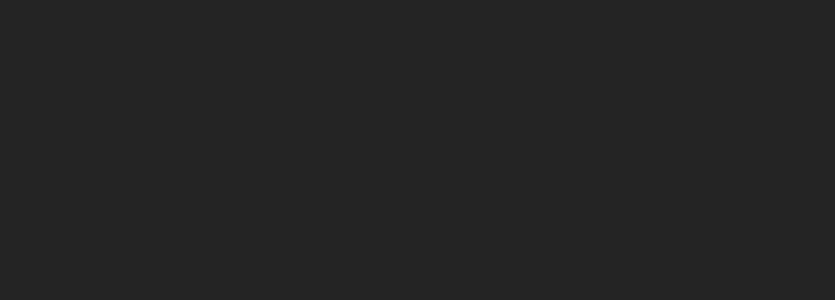
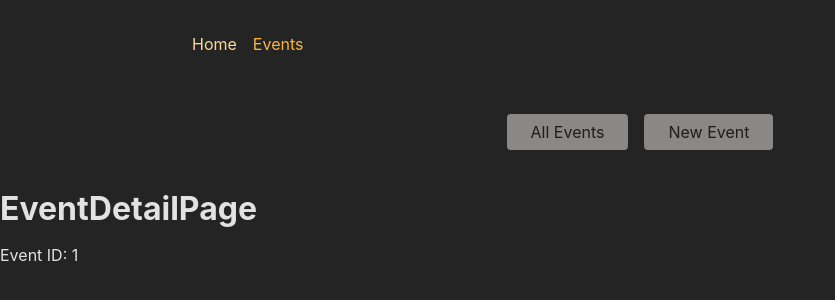
Before and after one commit to jtrillos/18-exercise-routing, a React (Create React App) app in the folder frontend/: page /events/1 in a window 1280 px wide. Shown: the top 300 px of the page, without its empty margins (0-835 px from the left). Built offline with nearby package versions, Linux system fonts and the light colour scheme.

Commit message:
adding route to the project

```diff
--- a/frontend/package.json
+++ b/frontend/package.json
@@ -8,6 +8,7 @@
     "@testing-library/user-event": "^13.5.0",
     "react": "^18.2.0",
     "react-dom": "^18.2.0",
+    "react-router-dom": "^6.11.2",
     "react-scripts": "5.0.1",
     "web-vitals": "^2.1.4"
   },
--- a/frontend/src/App.js
+++ b/frontend/src/App.js
@@ -20,8 +20,37 @@
 // 7. Output the ID of the selected event on the EventDetailPage
 // BONUS: Add another (nested) layout route that adds the <EventNavigation> component above all /events... page components
 
+import { createBrowserRouter, RouterProvider } from "react-router-dom";
+import HomePage from "./pages/Home";
+import EventsRootLayout from "./pages/EventsRoot";
+import EventsPage from "./pages/Events";
+import EventDetailPage from "./pages/EventDetail";
+import NewEventPage from "./pages/NewEvent";
+import EditEventPage from "./pages/EditEvent";
+import RootLayout from "./pages/Root";
+
+const router = createBrowserRouter([
+  {
+    path: "/",
+    element: <RootLayout />,
+    children: [
+      { index: true, element: <HomePage /> },
+      {
+        path: "events",
+        element: <EventsRootLayout />,
+        children: [
+          { index:true, element: <EventsPage /> },
+          { path: ":eventId", element: <EventDetailPage /> },
+          { path: "new", element: <NewEventPage /> },
+          { path: ":eventId/edit", element: <EditEventPage /> },
+        ],
+      },
+    ],
+  },
+]);
+
 function App() {
-  return <div></div>;
+  return <RouterProvider router={router} />;
 }
 
 export default App;
--- a/frontend/src/components/MainNavigation.js
+++ b/frontend/src/components/MainNavigation.js
@@ -1,4 +1,5 @@
-import classes from './MainNavigation.module.css';
+import { NavLink } from "react-router-dom";
+import classes from "./MainNavigation.module.css";
 
 function MainNavigation() {
   return (
@@ -6,10 +7,25 @@
       <nav>
         <ul className={classes.list}>
           <li>
-            <a>Home</a>
+            <NavLink
+              to="/"
+              className={({ isActive }) =>
+                isActive ? classes.active : undefined
+              }
+              end
+            >
+              Home
+            </NavLink>
           </li>
           <li>
-            <a>Events</a>
+            <NavLink
+              to="/events"
+              className={({ isActive }) =>
+                isActive ? classes.active : undefined
+              }
+            >
+              Events
+            </NavLink>
           </li>
         </ul>
       </nav>
--- /dev/null
+++ b/frontend/src/pages/EditEvent.js
@@ -0,0 +1,5 @@
+function EditEventPage() {
+    return <h1>EditEventPage</h1>;
+}
+
+export default EditEventPage;
--- /dev/null
+++ b/frontend/src/pages/EventDetail.js
@@ -0,0 +1,12 @@
+import { useParams } from "react-router-dom";
+
+function EventDetailPage() {
+    const params = useParams();
+
+    return <>
+        <h1>EventDetailPage</h1>
+        <p>Event ID: {params.eventId}</p>
+    </>;
+}
+
+export default EventDetailPage;
--- /dev/null
+++ b/frontend/src/pages/Events.js
@@ -0,0 +1,29 @@
+import { Link } from "react-router-dom";
+
+const DUMMY_EVENTS = [
+  {
+    id: "e1",
+    title: "Some event",
+  },
+  {
+    id: "e2",
+    title: "Another event",
+  },
+];
+
+function EventsPage() {
+  return (
+    <>
+      <h1>EventsPage</h1>
+      <ul>
+        {DUMMY_EVENTS.map((event) => (
+          <li key={event.id}>
+            <Link to={event.id}>{event.title}</Link>
+          </li>
+        ))}
+      </ul>
+    </>
+  );
+}
+
+export default EventsPage;
--- /dev/null
+++ b/frontend/src/pages/EventsRoot.js
@@ -0,0 +1,11 @@
+import { Outlet } from "react-router-dom";
+import EventsNavigation from "../components/EventsNavigation";
+
+function EventsRootLayout () {
+    return <>
+        <EventsNavigation />
+        <Outlet />
+    </>
+}
+
+export default EventsRootLayout;
--- /dev/null
+++ b/frontend/src/pages/Home.js
@@ -0,0 +1,5 @@
+function HomePage() {
+    return <h1>HomePage</h1>;
+}
+
+export default HomePage;
--- /dev/null
+++ b/frontend/src/pages/NewEvent.js
@@ -0,0 +1,5 @@
+function NewEventPage() {
+    return <h1>NewEventPage</h1>;
+}
+
+export default NewEventPage;
--- /dev/null
+++ b/frontend/src/pages/Root.js
@@ -0,0 +1,15 @@
+import { Outlet } from "react-router-dom";
+import MainNavigation from "../components/MainNavigation";
+
+function RootLayout() {
+  return (
+    <>
+      <MainNavigation />
+      <main>
+        <Outlet />
+      </main>
+    </>
+  );
+}
+
+export default RootLayout;
```
Also changed, not shown: 1 other file (tests, documents, lock files or other folders).
